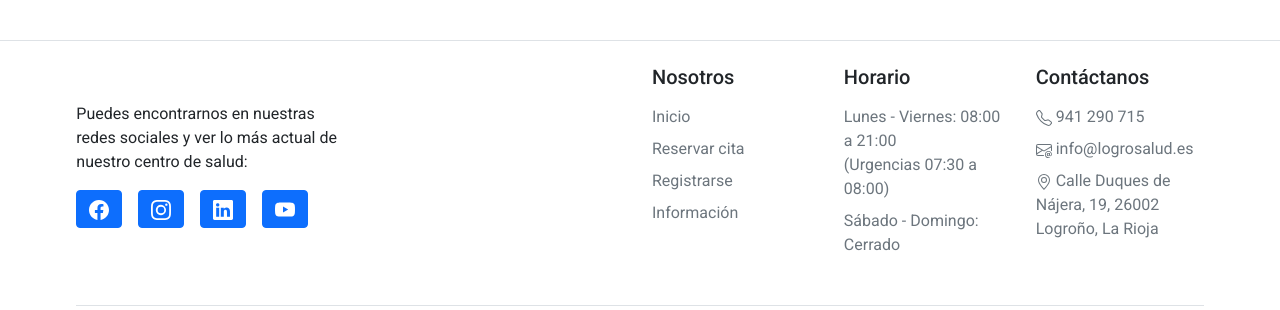
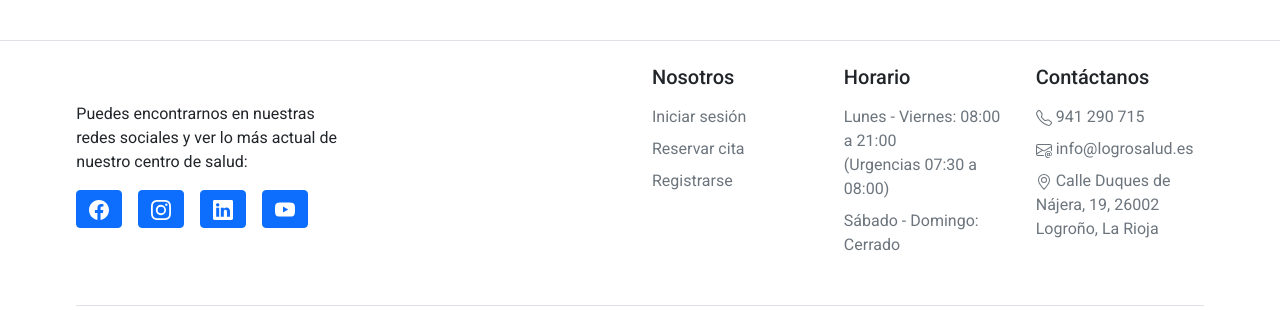
Before and after one commit to cristiansarbu/proyecto-transversal, a PHP site: page /ProyectoTransversal/ in a window 1280 px wide. Shown: the part 2435-2745 px from the top of the page. Run offline with PHP 8.4, Linux system fonts and the light colour scheme; data that the repository does not hold is empty.

Commit message:
Implements footer logic with removal of info column for signed in users. Fixes layout issues in doctors/index.

```diff
--- a/views/doctors/index.php
+++ b/views/doctors/index.php
@@ -100,6 +100,7 @@
             </div>
         </div>
     <?php } ?>
+</div>
 
 <!-- Pagination -->
 <!-- Hecho utilizando la query parameter "page" con índice 0 (+1 para no mostrar al usuario índice 0) -->
--- a/views/main.php
+++ b/views/main.php
@@ -147,22 +147,22 @@
                 <p>Puedes encontrarnos en nuestras redes sociales y ver lo más actual de nuestro centro de
                     salud:</p>
                 <div class="socialmedia d-flex gap-3">
-                    <a href="#" class="btn btn-primary"><svg xmlns="http://www.w3.org/2000/svg" width="20"
+                    <a href="https://www.facebook.com" class="btn btn-primary"><svg xmlns="http://www.w3.org/2000/svg" width="20"
                                                              height="20" fill="currentColor" class="bi bi-facebook" viewBox="0 0 16 16">
                             <path
                                     d="M16 8.049c0-4.446-3.582-8.05-8-8.05C3.58 0-.002 3.603-.002 8.05c0 4.017 2.926 7.347 6.75 7.951v-5.625h-2.03V8.05H6.75V6.275c0-2.017 1.195-3.131 3.022-3.131.876 0 1.791.157 1.791.157v1.98h-1.009c-.993 0-1.303.621-1.303 1.258v1.51h2.218l-.354 2.326H9.25V16c3.824-.604 6.75-3.934 6.75-7.951" />
                         </svg></a>
-                    <a href="#" class="btn btn-primary"><svg xmlns="http://www.w3.org/2000/svg" width="20"
+                    <a href="https://www.instagram.com" class="btn btn-primary"><svg xmlns="http://www.w3.org/2000/svg" width="20"
                                                              height="20" fill="currentColor" class="bi bi-instagram" viewBox="0 0 16 16">
                             <path
                                     d="M8 0C5.829 0 5.556.01 4.703.048 3.85.088 3.269.222 2.76.42a3.9 3.9 0 0 0-1.417.923A3.9 3.9 0 0 0 .42 2.76C.222 3.268.087 3.85.048 4.7.01 5.555 0 5.827 0 8.001c0 2.172.01 2.444.048 3.297.04.852.174 1.433.372 1.942.205.526.478.972.923 1.417.444.445.89.719 1.416.923.51.198 1.09.333 1.942.372C5.555 15.99 5.827 16 8 16s2.444-.01 3.298-.048c.851-.04 1.434-.174 1.943-.372a3.9 3.9 0 0 0 1.416-.923c.445-.445.718-.891.923-1.417.197-.509.332-1.09.372-1.942C15.99 10.445 16 10.173 16 8s-.01-2.445-.048-3.299c-.04-.851-.175-1.433-.372-1.941a3.9 3.9 0 0 0-.923-1.417A3.9 3.9 0 0 0 13.24.42c-.51-.198-1.092-.333-1.943-.372C10.443.01 10.172 0 7.998 0zm-.717 1.442h.718c2.136 0 2.389.007 3.232.046.78.035 1.204.166 1.486.275.373.145.64.319.92.599s.453.546.598.92c.11.281.24.705.275 1.485.039.843.047 1.096.047 3.231s-.008 2.389-.047 3.232c-.035.78-.166 1.203-.275 1.485a2.5 2.5 0 0 1-.599.919c-.28.28-.546.453-.92.598-.28.11-.704.24-1.485.276-.843.038-1.096.047-3.232.047s-2.39-.009-3.233-.047c-.78-.036-1.203-.166-1.485-.276a2.5 2.5 0 0 1-.92-.598 2.5 2.5 0 0 1-.6-.92c-.109-.281-.24-.705-.275-1.485-.038-.843-.046-1.096-.046-3.233s.008-2.388.046-3.231c.036-.78.166-1.204.276-1.486.145-.373.319-.64.599-.92s.546-.453.92-.598c.282-.11.705-.24 1.485-.276.738-.034 1.024-.044 2.515-.045zm4.988 1.328a.96.96 0 1 0 0 1.92.96.96 0 0 0 0-1.92m-4.27 1.122a4.109 4.109 0 1 0 0 8.217 4.109 4.109 0 0 0 0-8.217m0 1.441a2.667 2.667 0 1 1 0 5.334 2.667 2.667 0 0 1 0-5.334" />
                         </svg></a>
-                    <a href="#" class="btn btn-primary"><svg xmlns="http://www.w3.org/2000/svg" width="20"
+                    <a href="https://www.linkedin.com" class="btn btn-primary"><svg xmlns="http://www.w3.org/2000/svg" width="20"
                                                              height="20" fill="currentColor" class="bi bi-linkedin" viewBox="0 0 16 16">
                             <path
                                     d="M0 1.146C0 .513.526 0 1.175 0h13.65C15.474 0 16 .513 16 1.146v13.708c0 .633-.526 1.146-1.175 1.146H1.175C.526 16 0 15.487 0 14.854zm4.943 12.248V6.169H2.542v7.225zm-1.2-8.212c.837 0 1.358-.554 1.358-1.248-.015-.709-.52-1.248-1.342-1.248S2.4 3.226 2.4 3.934c0 .694.521 1.248 1.327 1.248zm4.908 8.212V9.359c0-.216.016-.432.08-.586.173-.431.568-.878 1.232-.878.869 0 1.216.662 1.216 1.634v3.865h2.401V9.25c0-2.22-1.184-3.252-2.764-3.252-1.274 0-1.845.7-2.165 1.193v.025h-.016l.016-.025V6.169h-2.4c.03.678 0 7.225 0 7.225z" />
                         </svg></a>
-                    <a href="#" class="btn btn-primary"><svg xmlns="http://www.w3.org/2000/svg" width="20"
+                    <a href="https://youtube.com" class="btn btn-primary"><svg xmlns="http://www.w3.org/2000/svg" width="20"
                                                              height="20" fill="currentColor" class="bi bi-youtube" viewBox="0 0 16 16">
                             <path
                                     d="M8.051 1.999h.089c.822.003 4.987.033 6.11.335a2.01 2.01 0 0 1 1.415 1.42c.101.38.172.883.22 1.402l.01.104.022.26.008.104c.065.914.073 1.77.074 1.957v.075c-.001.194-.01 1.108-.082 2.06l-.008.105-.009.104c-.05.572-.124 1.14-.235 1.558a2.01 2.01 0 0 1-1.415 1.42c-1.16.312-5.569.334-6.18.335h-.142c-.309 0-1.587-.006-2.927-.052l-.17-.006-.087-.004-.171-.007-.171-.007c-1.11-.049-2.167-.128-2.654-.26a2.01 2.01 0 0 1-1.415-1.419c-.111-.417-.185-.986-.235-1.558L.09 9.82l-.008-.104A31 31 0 0 1 0 7.68v-.123c.002-.215.01-.958.064-1.778l.007-.103.003-.052.008-.104.022-.26.01-.104c.048-.519.119-1.023.22-1.402a2.01 2.01 0 0 1 1.415-1.42c.487-.13 1.544-.21 2.654-.26l.17-.007.172-.006.086-.003.171-.007A100 100 0 0 1 7.858 2zM6.4 5.209v4.818l4.157-2.408z" />
@@ -171,20 +171,19 @@
             </div>
 
             <div class="col-6 col-md-2 mb-3 offset-md-3">
+                <?php if (!isset($_SESSION['is_logged_in'])) { ?>
                     <h5 class="pb-2">Nosotros</h5>
                     <ul class="nav flex-column">
-                    <li class="nav-item mb-2"><a href="#"
-                                                 class="nav-link p-0 text-body-secondary text-secondary">Inicio</a></li>
-                    <li class="nav-item mb-2"><a href="#"
+                        <li class="nav-item mb-2"><a href="<?php echo ROOT_URL . 'users/login' ?>"
+                                                     class="nav-link p-0 text-body-secondary text-secondary">Iniciar sesión</a></li>
+                        <li class="nav-item mb-2"><a href="<?php echo ROOT_URL . 'doctors' ?>"
                                                      class="nav-link p-0 text-body-secondary text-secondary">Reservar cita</a>
                         </li>
-                    <li class="nav-item mb-2"><a href="#"
+                        <li class="nav-item mb-2"><a href="<?php echo ROOT_URL . 'users/register' ?>"
                                                      class="nav-link p-0 text-body-secondary text-secondary">Registrarse</a>
                         </li>
-                    <li class="nav-item mb-2"><a href="#"
-                                                 class="nav-link p-0 text-body-secondary text-secondary">Información</a>
-                    </li>
                     </ul>
+                <?php } ?>
             </div>
 
             <div class="col-6 col-md-2 mb-3">
```
Lines whose indentation alone changed are shown as unchanged.
